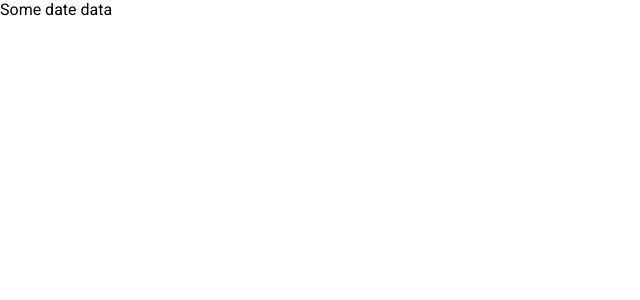
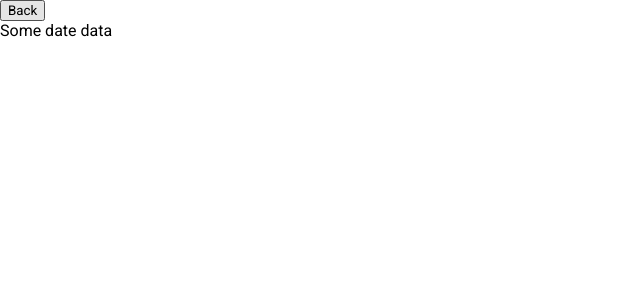
Before and after one commit to VanessaCHW/pink-planner, a React (Create React App) app in the folder front-end/: page /date/1 in a window 1280 px wide. Shown: the top 300 px of the page, without its empty margins (0-640 px from the left). Built offline with nearby package versions, Linux system fonts and the light colour scheme.

Commit message:
Added a Back button with useHistory

```diff
--- a/front-end/src/Calendar/CalendarView.js
+++ b/front-end/src/Calendar/CalendarView.js
@@ -2,14 +2,15 @@
 import styled from "styled-components";
 import { COLORS } from "../Constants";
 import MyCalendar from "./MyCalendar";
-import { Link } from "react-router-dom";
+import { Link, useHistory } from "react-router-dom";
 
 import AddEventIcon from "../Components/AddEventIcon";
 
 const CalendarView = () => {
+  const history = useHistory();
   return (
     <div>
-      <Link to="/">Back</Link>
+      <Link onClick={() => history.goBack()}>Back</Link>
       <MyCalendar />
       <AddEventIcon />
     </div>
--- a/front-end/src/Day/DayView.js
+++ b/front-end/src/Day/DayView.js
@@ -1,10 +1,13 @@
 import React from "react";
+import { useHistory } from "react-router";
 import styled from "styled-components";
 import { COLORS } from "../Constants";
 
 const DayView = () => {
+  const history = useHistory();
   return (
     <div>
+      <button onClick={() => history.goBack()}>Back</button>
       <div>Some date data</div>
     </div>
   );
```
